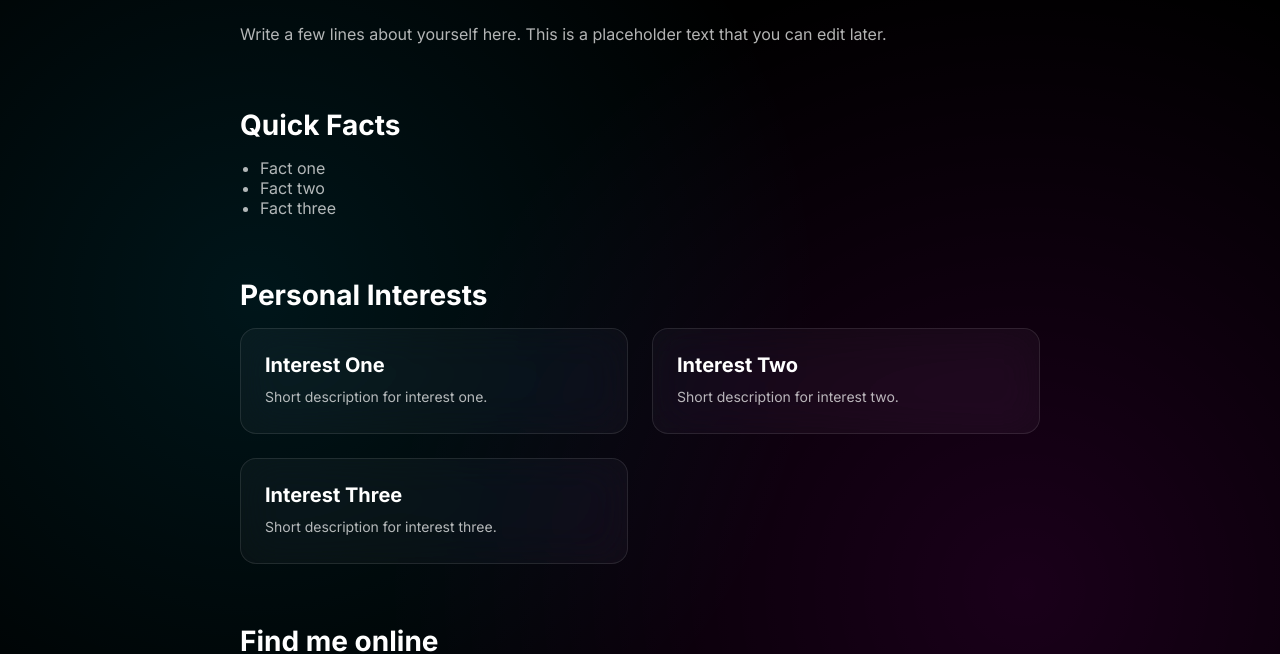
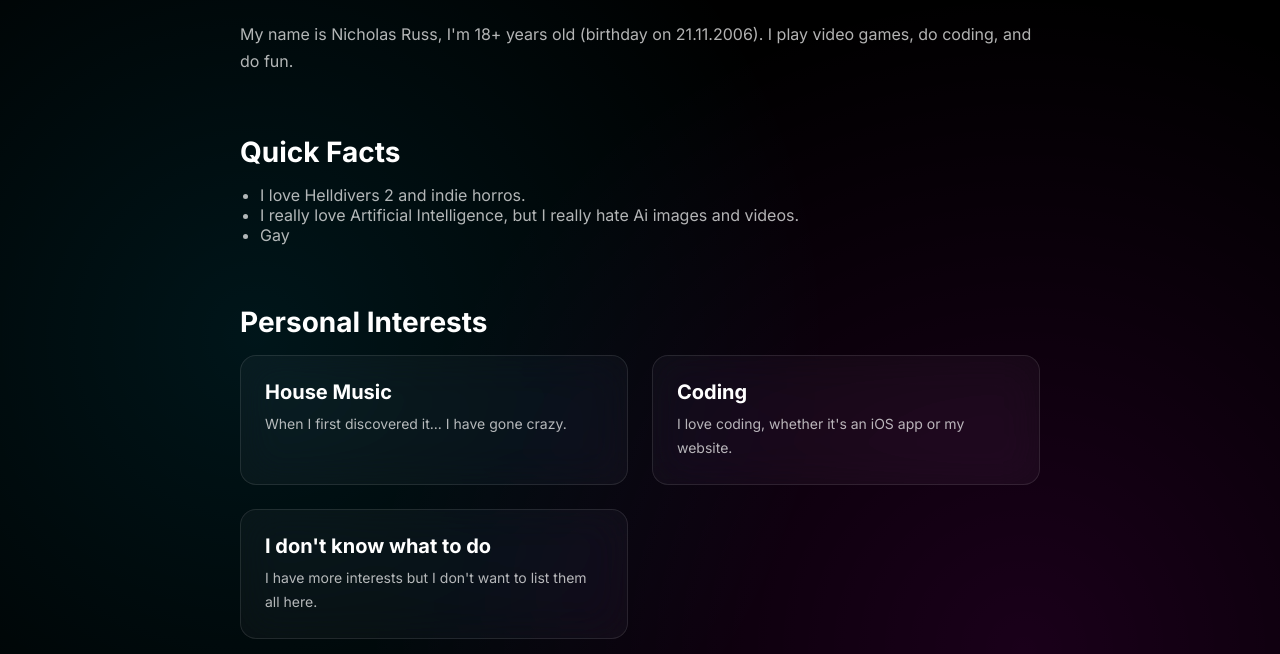
Before and after one commit to vialtyfake/vialty-blog, a website: page public/about.html in a window 1280 px wide. Shown: the part 182-836 px from the top of the page. Drawn offline with Linux system fonts and the light colour scheme.

Commit message:
added about me

```diff
--- a/public/about.html
+++ b/public/about.html
@@ -44,15 +44,15 @@
         <div class="about-container">
           <section class="about-me">
             <h1>About Me</h1>
-            <p>Write a few lines about yourself here. This is a placeholder text that you can edit later.</p>
+            <p>My name is Nicholas Russ, I'm 18+ years old (birthday on 21.11.2006). I play video games, do coding, and do fun.</p>
           </section>
 
           <section class="quick-facts">
             <h2>Quick Facts</h2>
             <ul>
-              <li>Fact one</li>
-              <li>Fact two</li>
-              <li>Fact three</li>
+              <li>I love Helldivers 2 and indie horros.</li>
+              <li>I really love Artificial Intelligence, but I really hate Ai images and videos.</li>
+              <li>Gay</li>
             </ul>
           </section>
 
@@ -60,16 +60,16 @@
             <h2>Personal Interests</h2>
             <div class="cards">
               <div class="card">
-                <h3>Interest One</h3>
-                <p>Short description for interest one.</p>
+                <h3>House Music</h3>
+                <p>When I first discovered it... I have gone crazy.</p>
               </div>
               <div class="card">
-                <h3>Interest Two</h3>
-                <p>Short description for interest two.</p>
+                <h3>Coding</h3>
+                <p>I love coding, whether it's an iOS app or my website.</p>
               </div>
               <div class="card">
-                <h3>Interest Three</h3>
-                <p>Short description for interest three.</p>
+                <h3>I don't know what to do</h3>
+                <p>I have more interests but I don't want to list them all here.</p>
               </div>
             </div>
           </section>
```
